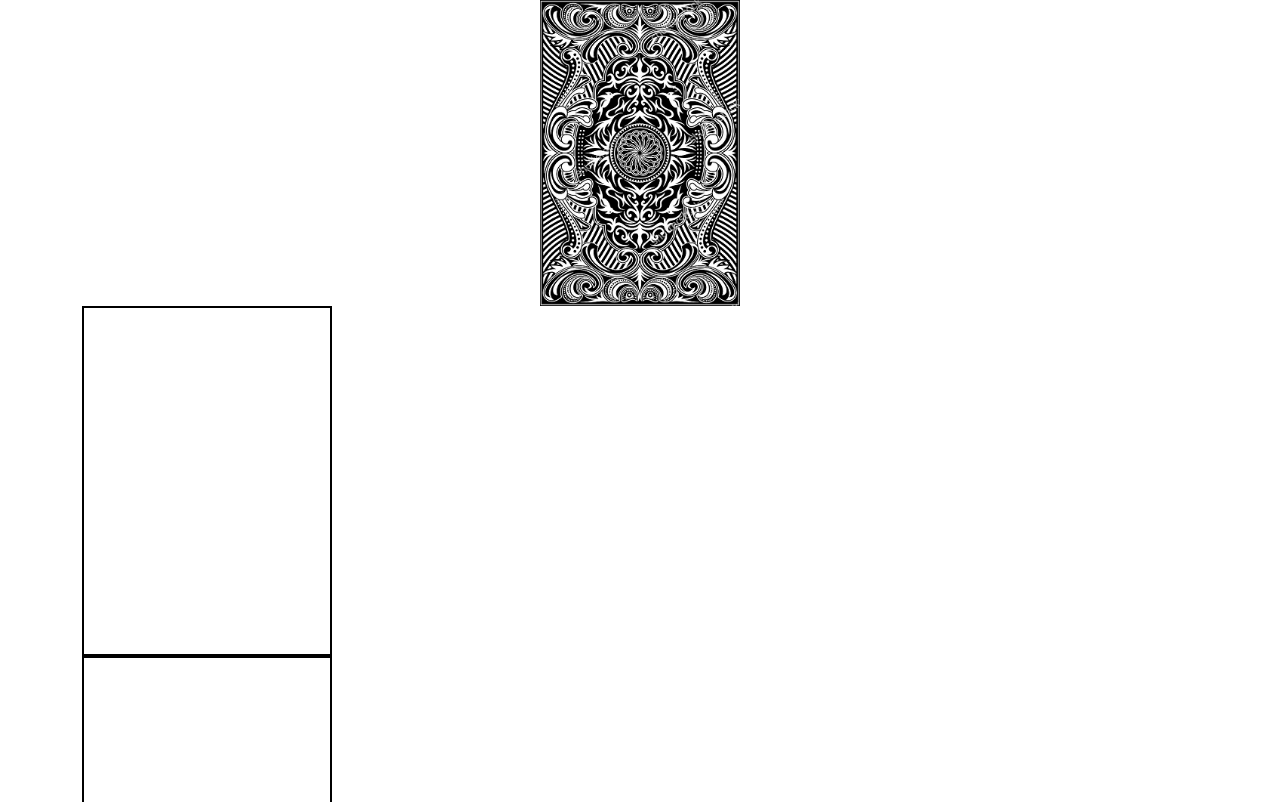
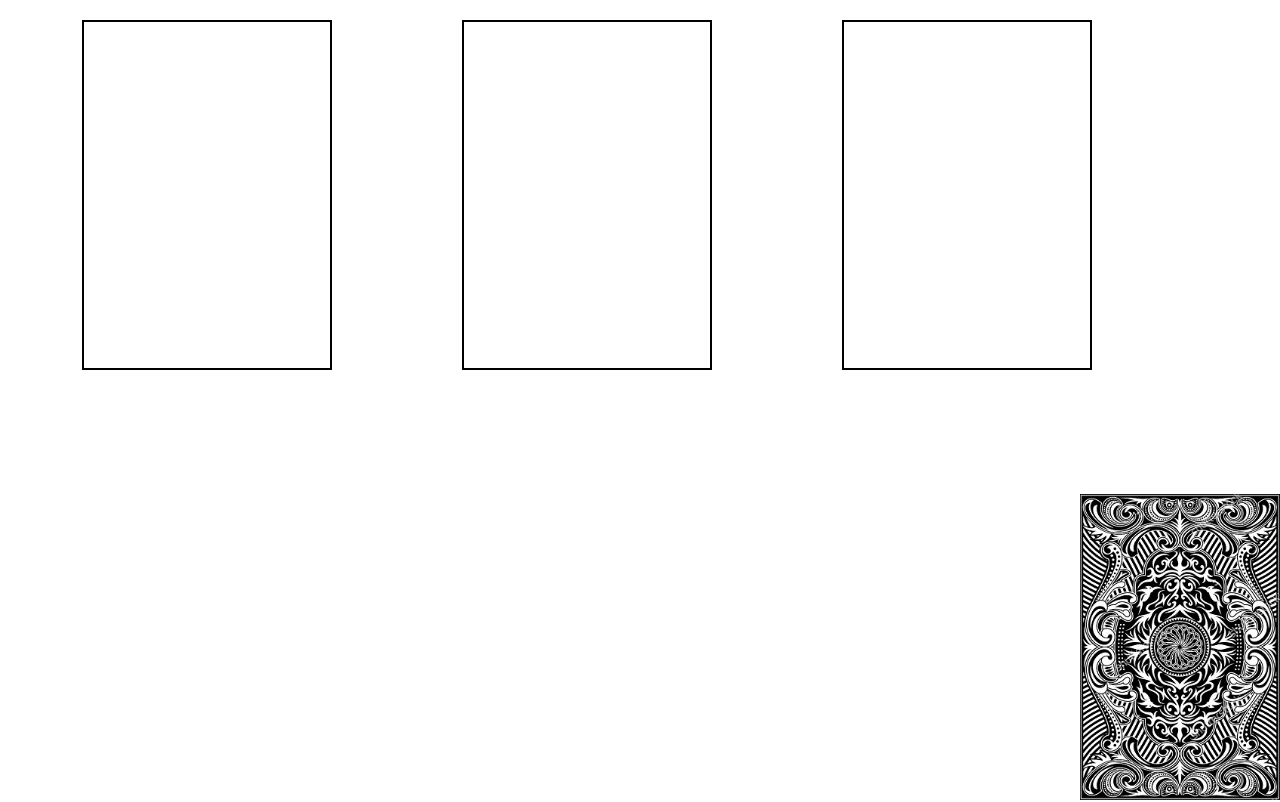
Before and after one commit to Sunshinepunch/BootStrapReact-Tutorial-, a React (Create React App) app: page / in a window 1280 px wide. Shown: the top 802 px of the page. Built offline with nearby package versions, Linux system fonts and the light colour scheme.

Commit message:
drag and drop on react is complicated - work continues tomorrow

```diff
--- a/src/App.js
+++ b/src/App.js
@@ -49,7 +49,7 @@ return (
     <div className="App">
       <DragDrop />
     </div>
-    <Container>
+    {/* <Container>
       <Row>
         {cards.map(data => (
           <Col xs={3} className="mb-5" key={`$data.id`}>
@@ -68,7 +68,7 @@ return (
         <Col>
         </Col>
       </Row>
-      </Container>
+      </Container> */}
       </DndProvider>
   );
 }
--- a/src/App.scss
+++ b/src/App.scss
@@ -37,19 +37,26 @@
   }
 }
 
+
+
+
+
 .Spread {
+  margin-top: 20px;
   width: 250px;
   height: 350px;
   border: 2px solid black;
 }
 
 .Spread2 {
+  margin-top: 20px;
   width: 250px;
   height: 350px;
   border: 2px solid black;
 }
 
 .Spread3 {
+  margin-top: 20px;
   width: 250px;
   height: 350px;
   border: 2px solid black;
--- a/src/components/DragDrop.js
+++ b/src/components/DragDrop.js
@@ -1,5 +1,4 @@
 import React from 'react';
-import Picture from './Picture';
 import "../App.scss";
 import {Container, Row, Col, Button } from 'react-bootstrap';
 
@@ -16,11 +15,23 @@ const deck =
 function DragDrop() {
   return (
     <>
-    <div className="Deck">{deck.image}</div>
     <Container>
-    <div className="Spread"></div>
-    <div className="Spread2"></div>
-    <div className="Spread3"></div>
+      <Row>
+        <Col>
+          <div className="Spread"></div>
+        </Col>
+        <Col>
+          <div className="Spread2"></div>
+        </Col>
+        <Col>
+          <div className="Spread3"></div>
+        </Col>
+      </Row>
+      <Row>
+        <Col>
+        <div className="position-absolute bottom-0 end-0"> {deck.image} </div>
+        </Col>
+      </Row>
     </Container>
     </>
   )
--- a/src/components/Picture.js
+++ /dev/null
@@ -1,8 +0,0 @@
-import React from "react";
-
-
-function Picture(deck) {
-  return <img src={deck} />;
-}
-
-export default Picture;
```
Also changed, not shown: src/components/DeckPicture.js (added, +18 -0 lines).
